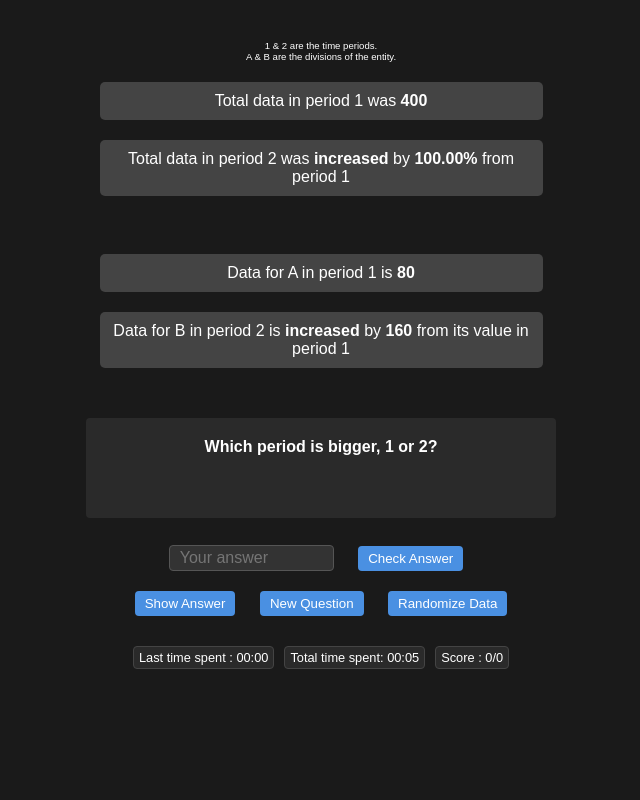
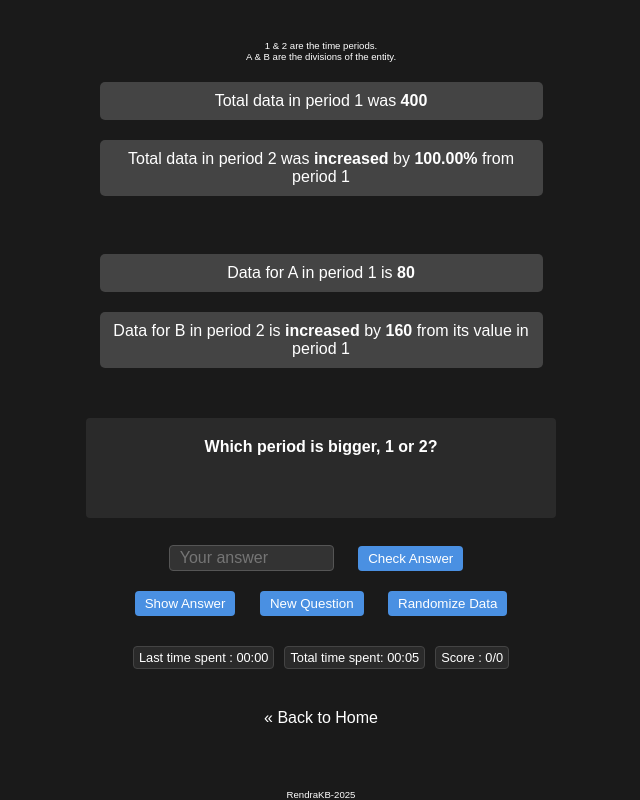
Before and after one commit to rendrakb/randomized-narration, a plain HTML site: page index.html in a window 1280 px wide. Shown: the whole page, without its empty margins (319-959 px from the left). Drawn offline with Linux system fonts and the light colour scheme.

Commit message:
home & footer

```diff
--- a/index.html
+++ b/index.html
@@ -34,6 +34,8 @@
       <div id="score">Score : 0/0</div>
     </div>
   </div>
+  <a class="home" href="https://rendrakb.github.io/data-quizzes/">« Back to Home</a>
+  <div class="footer">RendraKB-2025</div>
   <script src="main.js"></script>
 </body>
 </html>
--- a/main.css
+++ b/main.css
@@ -88,3 +88,19 @@ button:hover {
   margin-top: 10px;
   font-size: 0.8em;
 }
+
+.footer {
+  font-size: 0.6em;
+  position: fixed;
+  bottom: 0px;
+}
+
+.home {
+  text-decoration: none;
+  color: white;
+  margin-top: 40px;
+}
+
+.home:hover {
+  color: gray;
+}
```
Also changed, not shown: 1 other file. Lines whose indentation alone changed are shown as unchanged.
